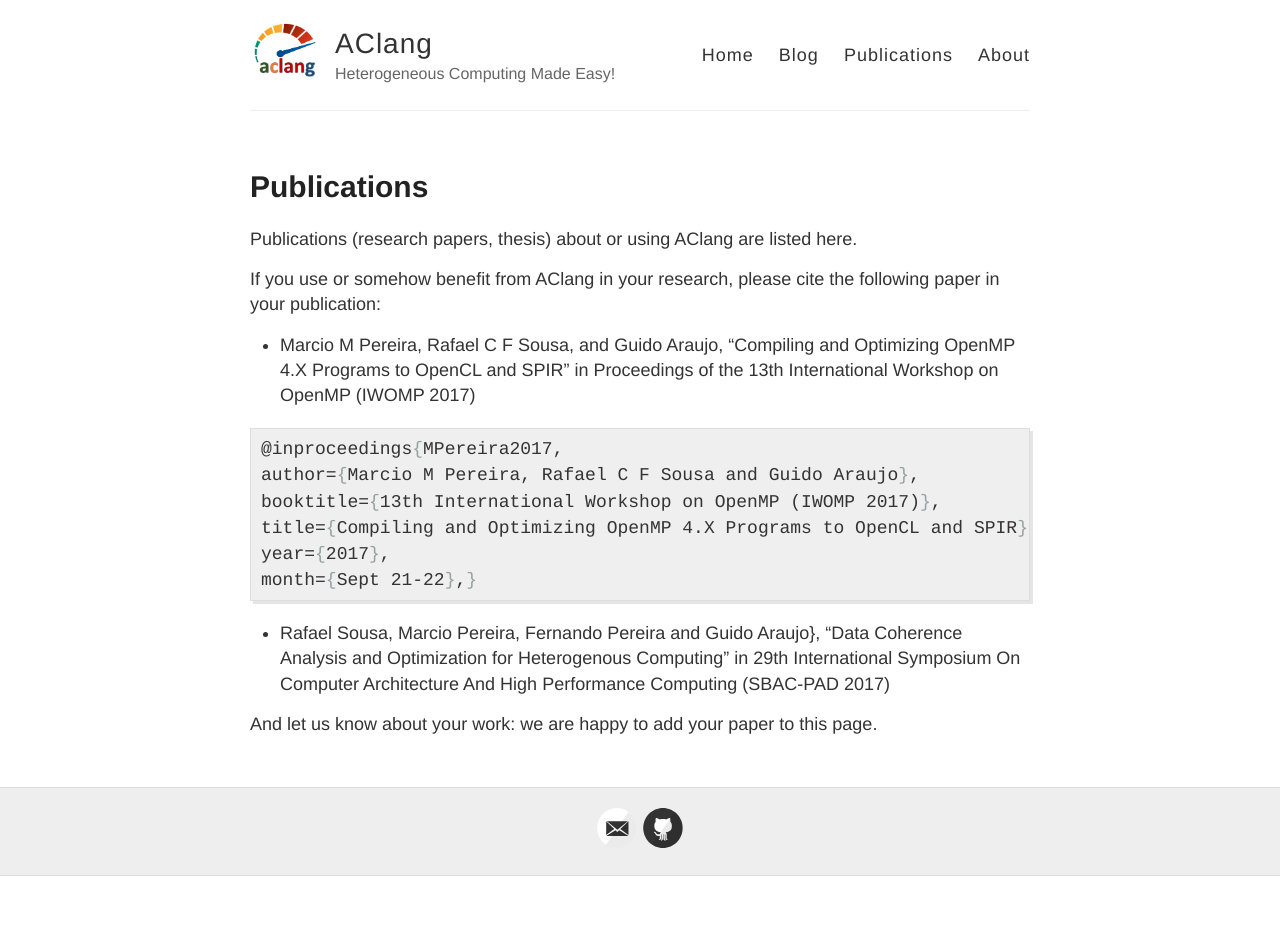
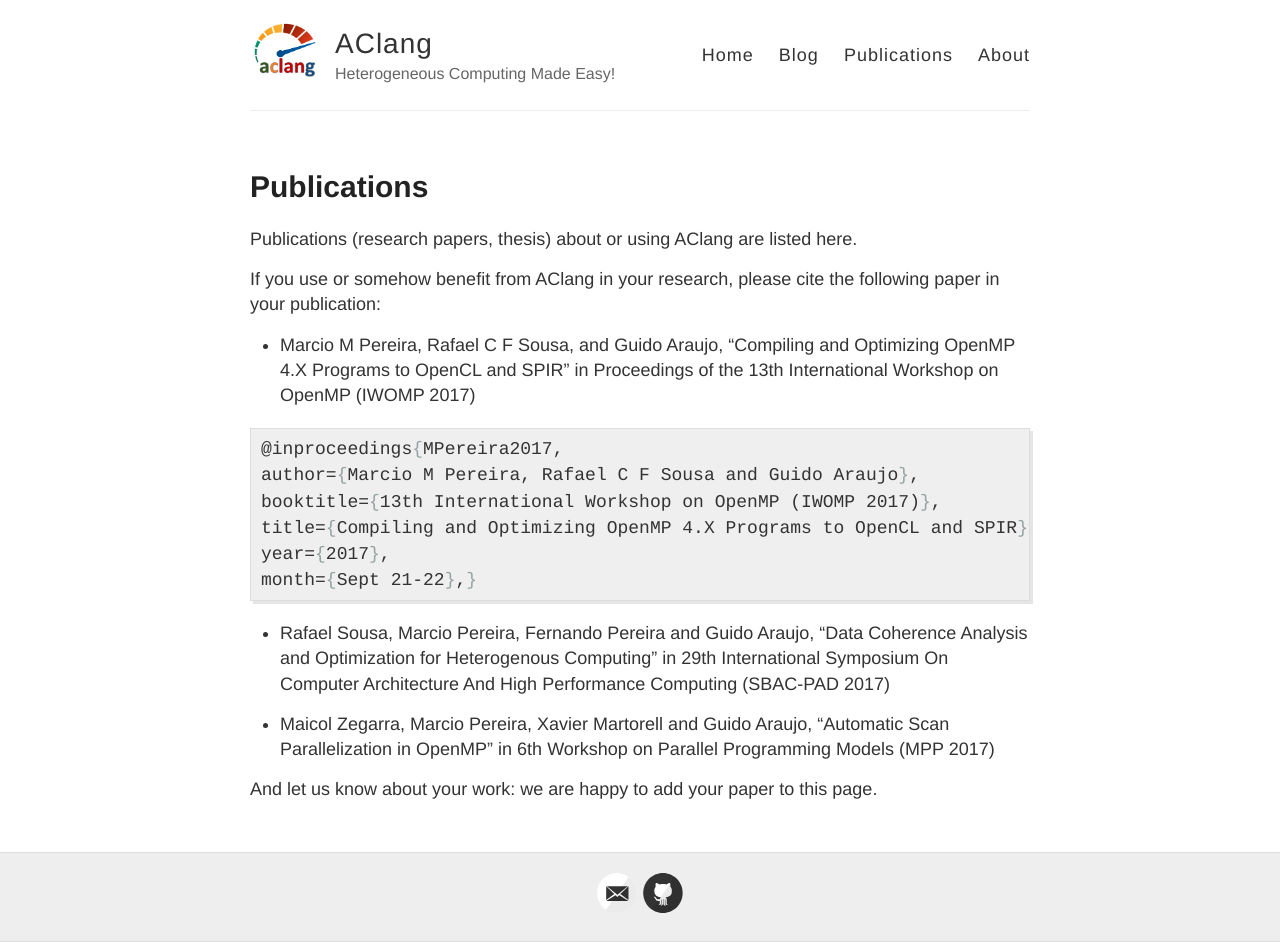
Before and after one commit to omp2ocl/aclang, a Jekyll site: the page built from publications.md, in a window 1280 px wide. Built offline with Jekyll 4.4.1, drawn with Linux system fonts in a browser that asks for light colours; before the commit the page ends 900 px from its top, so only the background shows below that.

Commit message:
Adding scan paper.

```diff
--- a/publications.md
+++ b/publications.md
@@ -21,9 +21,13 @@ year={2017},
 month={Sept 21-22},}
 {% endhighlight %}
 
-  - Rafael Sousa, Marcio Pereira, Fernando Pereira and Guido Araujo},
+  - Rafael Sousa, Marcio Pereira, Fernando Pereira and Guido Araujo,
     "Data Coherence Analysis and Optimization for Heterogenous Computing"
     in 29th International Symposium On Computer Architecture And High
     Performance Computing (SBAC-PAD 2017)
 
+  - Maicol Zegarra, Marcio Pereira, Xavier Martorell and Guido Araujo,
+    "Automatic Scan Parallelization in OpenMP"
+    in 6th Workshop on Parallel Programming Models (MPP 2017)
+
 And let us know about your work: we are happy to add your paper to this page.
```
